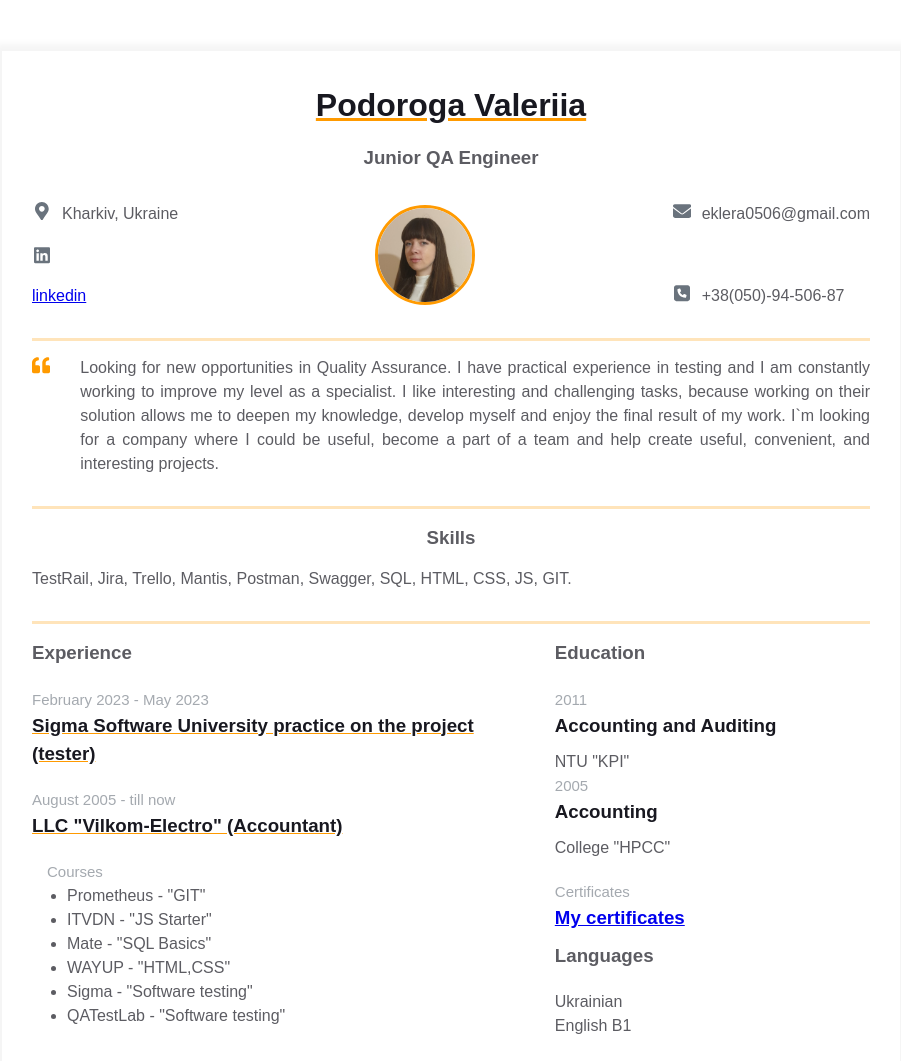
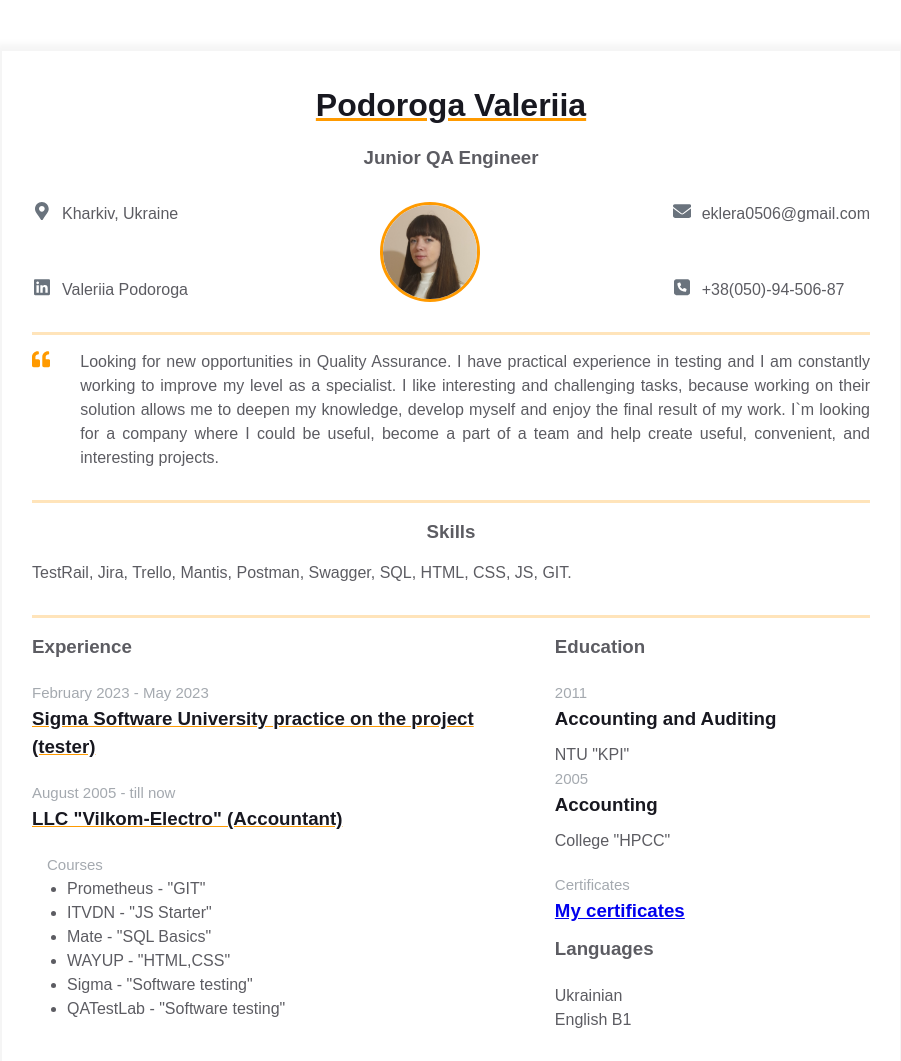
Before and after one commit to lera777/homepage, a plain HTML site: page index.html in a window 1280 px wide. Shown: the top 1061 px of the page, without its empty margins (189-1090 px from the left). Drawn offline with Linux system fonts and the light colour scheme.

Commit message:
Update index.html

```diff
--- a/index.html
+++ b/index.html
@@ -6,14 +6,13 @@
     <link rel="stylesheet" href="styles.css">
     <meta name="viewport" content="width=device-width, initial-scale=1" />
   </head>
-   <body>
+  <body>
         <main>
           <div class="resume">
             <div class="container">
              <div class="resume__block">
                <h1 class="contact-info__header">Podoroga Valeriia</h1>
                <h3 class="contact-info__sub-header">Junior QA Engineer</h3>
-
                <div class="contact_info_container fh">
                 <div class="contact-info__block">
                     <a href="" rel="author" class="contact-info__item">
@@ -25,17 +24,16 @@
                       </div>
                       <span>Kharkiv, Ukraine</span>
                     </a>
-                    <a href="https://ua.linkedin.com/company/binary-studio_241166" rel="author" class="contact-info__item">
+                    <a href="https://www.linkedin.com/in/валерія-подорога-5b6904246" rel="author" class="contact-info__item">
                       <div class="contact-info__item-icon-wrapper">
                         <svg class="contact-info__item-icon" xmlns="http://www.w3.org/2000/svg" viewBox="0 0 448 512">
                           <path d="M416 32H31.9C14.3 32 0 46.5 0 64.3v383.4C0 465.5 14.3 480 31.9 480H416c17.6 0 32-14.5 32-32.3V64.3c0-17.8-14.4-32.3-32-32.3zM135.4 416H69V202.2h66.5V416zm-33.2-243c-21.3 0-38.5-17.3-38.5-38.5S80.9 96 102.2 96c21.2 0 38.5 17.3 38.5 38.5 0 21.3-17.2 38.5-38.5 38.5zm282.1 243h-66.4V312c0-24.8-.5-56.7-34.5-56.7-34.6 0-39.9 27-39.9 54.9V416h-66.4V202.2h63.7v29.2h.9c8.9-16.8 30.6-34.5 62.9-34.5 67.2 0 79.7 44.3 79.7 101.9V416z">
                           </path>
                         </svg>
                       </div>
-                      <span></span></a><a href="bwww.linkedin.com/in/валерія-подорога-5b6904246">linkedin</a>
-
+                      <span>Valeriia Podoroga</span>
+                    </a>
                 </div>
-
                 <div class="contact-info__block contact-info__block--center">
                   <img class="contact-info__avatar" src="photo.jpg" alt="photo">
                 </div>
```
